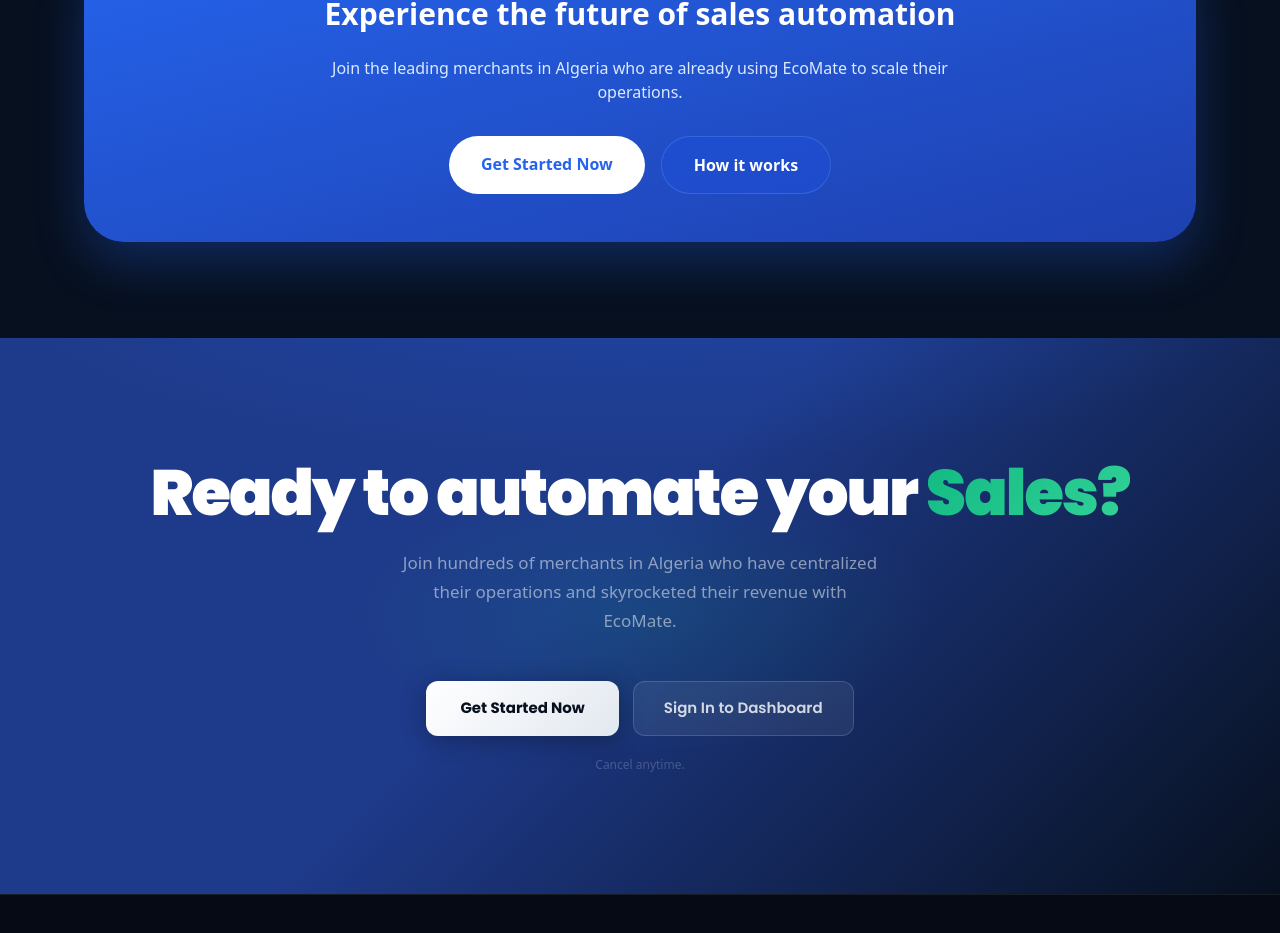
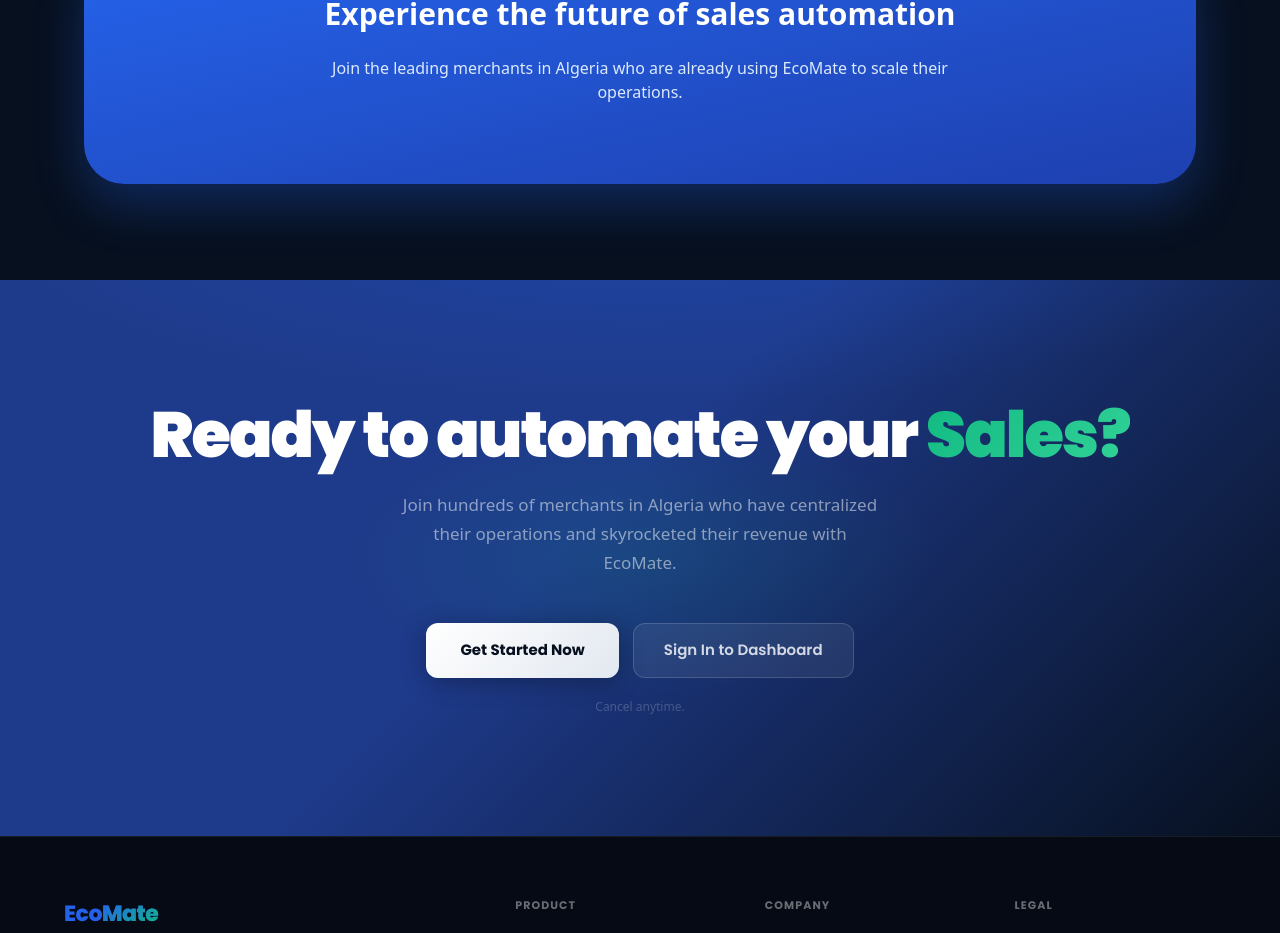
Before and after one commit to abdelbadieker/new-website-building, a Next.js app in the folder apps/site/: page / in a window 1280 px wide. Shown: the part 6018-6951 px from the top of the page. Built offline with nearby package versions, Linux system fonts and the light colour scheme; no server answers; the database is empty.

Commit message:
docs: remove redundant CTA buttons from contact section

```diff
--- a/apps/site/components/ContactSection.tsx
+++ b/apps/site/components/ContactSection.tsx
@@ -77,10 +77,6 @@
           <p className="text-blue-100 mb-8 max-w-2xl mx-auto">
             Join the leading merchants in Algeria who are already using EcoMate to scale their operations.
           </p>
-          <div className="flex flex-col sm:flex-row gap-4 justify-center">
-            <a href="/register" className="bg-white text-blue-600 px-8 py-4 rounded-full font-bold hover:shadow-lg transition-all">Get Started Now</a>
-            <a href="#how" className="bg-blue-700/50 text-white border border-blue-400/30 px-8 py-4 rounded-full font-bold hover:bg-blue-700 transition-all">How it works</a>
-          </div>
         </div>
       </div>
     </section>
```
